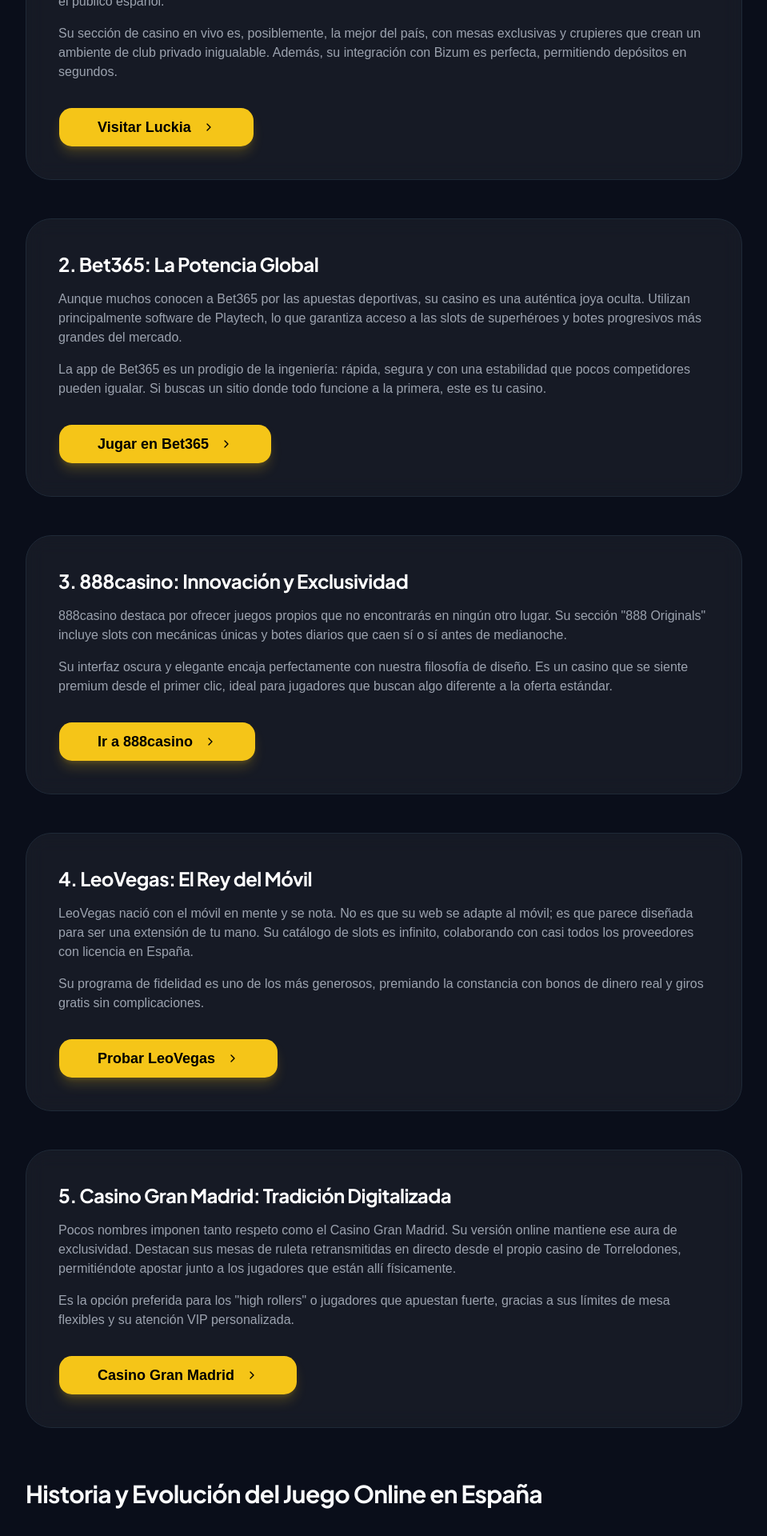
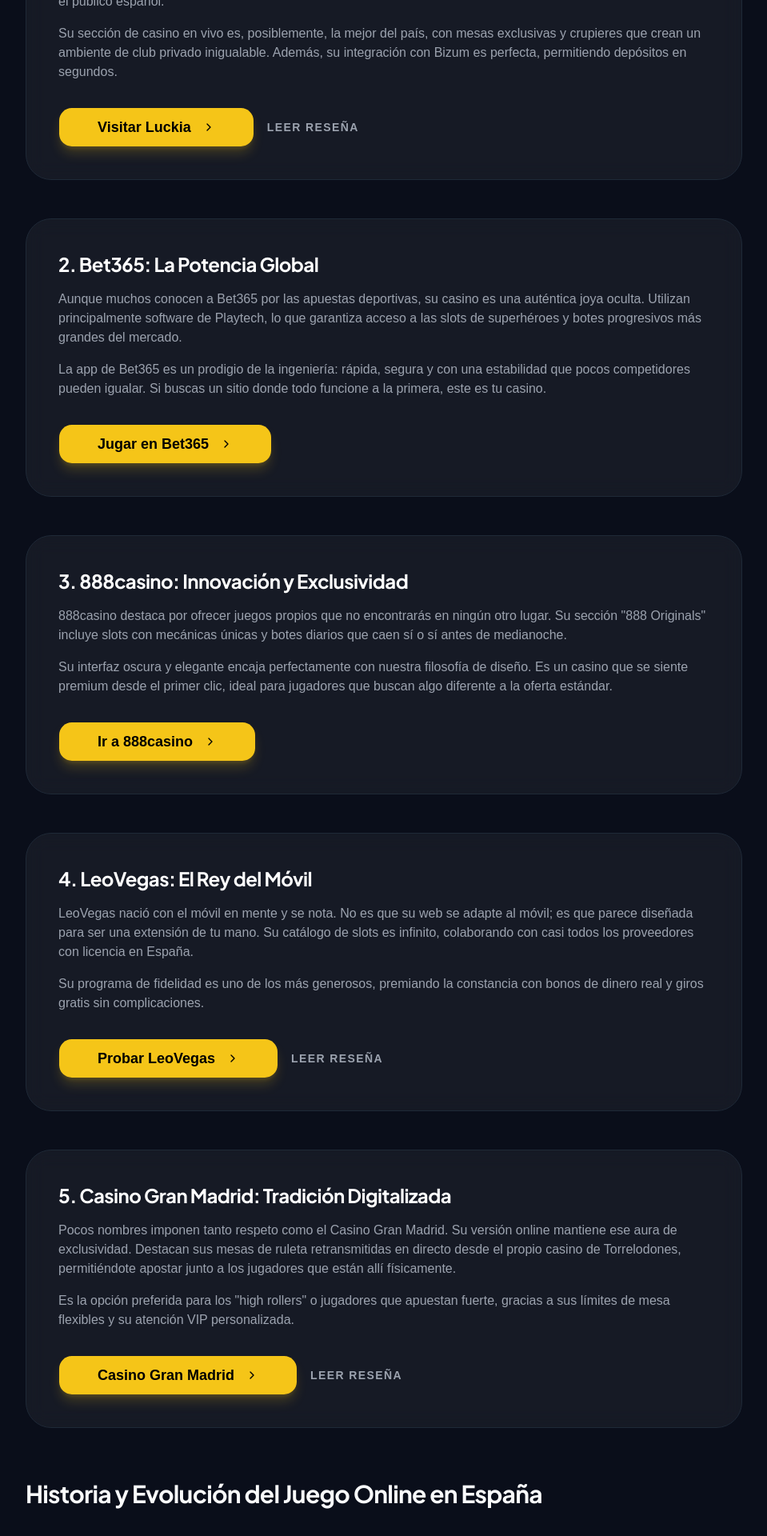
Before and after one commit to BenjaMed/casinoespanatop, a React (Vite) app: page / in a window 1280 px wide. Shown: the part 3880-5800 px from the top of the page at 80% size, without its empty margins (160-1119 px from the left). Built offline with nearby package versions, Linux system fonts and the light colour scheme.

Commit message:
actualizacion de sitemap

```diff
--- a/src/pages/Home.tsx
+++ b/src/pages/Home.tsx
@@ -1,6 +1,7 @@
 import { Shield, CheckCircle2, Zap, Trophy, Star, ChevronRight, MessageSquare, HelpCircle } from "lucide-react";
 import CasinoTable from "../components/CasinoTable";
 import CasinoQuiz from "../components/CasinoQuiz";
+import { Link } from "react-router-dom";
 import { motion } from "motion/react";
 import { Accordion, AccordionContent, AccordionItem, AccordionTrigger } from "../components/ui/accordion";
 import { Button } from "../components/ui/button";
@@ -206,7 +207,7 @@
                 <p className="text-brand-text-muted">
                   Su sección de casino en vivo es, posiblemente, la mejor del país, con mesas exclusivas y crupieres que crean un ambiente de club privado inigualable. Además, su integración con Bizum es perfecta, permitiendo depósitos en segundos.
                 </p>
-                <div className="mt-8">
+                <div className="mt-8 flex flex-col md:flex-row items-center gap-4">
                   <Button
                     nativeButton={false}
                     className="w-full md:w-auto px-12 py-6 text-lg bg-brand-gold hover:bg-brand-gold/90 text-black font-extrabold rounded-xl shadow-lg shadow-brand-gold/20"
@@ -220,6 +221,9 @@
                       </a>
                     }
                   />
+                  <Link to="/casino/luckia" className="text-sm text-brand-text-muted hover:text-brand-gold transition-colors font-bold uppercase tracking-widest">
+                    Leer Reseña
+                  </Link>
                 </div>
               </div>
 
@@ -281,7 +285,7 @@
                 <p className="text-brand-text-muted">
                   Su programa de fidelidad es uno de los más generosos, premiando la constancia con bonos de dinero real y giros gratis sin complicaciones.
                 </p>
-                <div className="mt-8">
+                <div className="mt-8 flex flex-col md:flex-row items-center gap-4">
                   <Button
                     nativeButton={false}
                     className="w-full md:w-auto px-12 py-6 text-lg bg-brand-gold hover:bg-brand-gold/90 text-black font-extrabold rounded-xl shadow-lg shadow-brand-gold/20"
@@ -295,6 +299,9 @@
                       </a>
                     }
                   />
+                  <Link to="/casino/leovegas" className="text-sm text-brand-text-muted hover:text-brand-gold transition-colors font-bold uppercase tracking-widest">
+                    Leer Reseña
+                  </Link>
                 </div>
               </div>
 
@@ -306,7 +313,7 @@
                 <p className="text-brand-text-muted">
                   Es la opción preferida para los "high rollers" o jugadores que apuestan fuerte, gracias a sus límites de mesa flexibles y su atención VIP personalizada.
                 </p>
-                <div className="mt-8">
+                <div className="mt-8 flex flex-col md:flex-row items-center gap-4">
                   <Button
                     nativeButton={false}
                     className="w-full md:w-auto px-12 py-6 text-lg bg-brand-gold hover:bg-brand-gold/90 text-black font-extrabold rounded-xl shadow-lg shadow-brand-gold/20"
@@ -320,6 +327,9 @@
                       </a>
                     }
                   />
+                  <Link to="/casino/casino-gran-madrid" className="text-sm text-brand-text-muted hover:text-brand-gold transition-colors font-bold uppercase tracking-widest">
+                    Leer Reseña
+                  </Link>
                 </div>
               </div>
             </div>
--- a/src/pages/NoDepositBonus.tsx
+++ b/src/pages/NoDepositBonus.tsx
@@ -1,3 +1,4 @@
+import { Link } from "react-router-dom";
 import { CASINOS } from "../data/casinos";
 import { Shield, Gift, ChevronRight, CheckCircle2, Star, Trophy, Info, HelpCircle, Zap } from "lucide-react";
 import CasinoTable from "../components/CasinoTable";
@@ -124,7 +125,7 @@
                     <p className="text-brand-gold font-bold mb-4">{casino.bonus}</p>
                     <p className="text-sm text-brand-text-muted">{casino.review.summary}</p>
                   </div>
-                  <div className="shrink-0">
+                  <div className="shrink-0 flex flex-col gap-3">
                     <Button
                       nativeButton={false}
                       className="bg-brand-gold hover:bg-brand-gold/90 text-black font-extrabold px-8 py-6 rounded-xl shadow-lg shadow-brand-gold/20 transition-all hover:scale-[1.02]"
@@ -132,6 +133,9 @@
                         <a href={casino.affiliateUrl} target="_blank" rel="noopener noreferrer">Reclamar Bono</a>
                       }
                     />
+                    <Link to={`/casino/${casino.slug}`} className="text-[10px] text-brand-text-muted hover:text-brand-gold transition-colors font-bold uppercase tracking-widest text-center">
+                      Leer Reseña
+                    </Link>
                   </div>
                 </div>
               ))}
--- a/src/pages/WelcomeBonus.tsx
+++ b/src/pages/WelcomeBonus.tsx
@@ -1,3 +1,4 @@
+import { Link } from "react-router-dom";
 import { CASINOS } from "../data/casinos";
 import { Shield, Zap, Gift, ChevronRight, CheckCircle2, Star, Trophy, Info, HelpCircle } from "lucide-react";
 import CasinoTable from "../components/CasinoTable";
@@ -166,6 +167,11 @@
                               </a>
                             }
                           />
+                          <div className="text-center">
+                            <Link to={`/casino/${casino.slug}`} className="text-xs text-brand-text-muted hover:text-brand-gold transition-colors font-bold uppercase tracking-widest">
+                              Leer Reseña Completa
+                            </Link>
+                          </div>
                           <p className="text-[10px] text-center text-brand-text-muted">+18 | Juega con responsabilidad</p>
                         </div>
                       </div>
```
Also changed, not shown: 1 other file (tests, documents, lock files or other folders).
